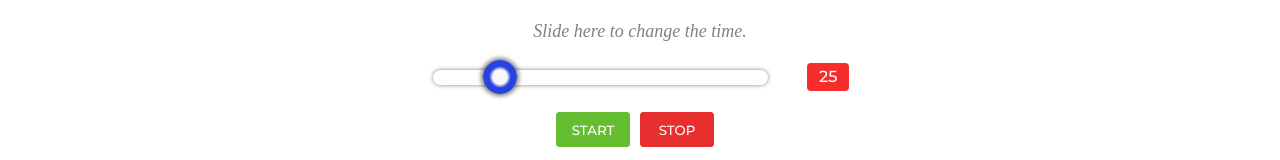
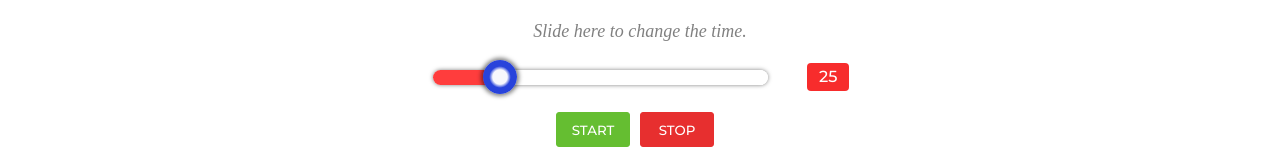
Before and after one commit to JohnBorges52/Pomodoro-Front, a React (Create React App) app: page / in a window 1280 px wide. Shown: the part 468-628 px from the top of the page. Built offline with nearby package versions, Linux system fonts and the light colour scheme.

Commit message:
fix a problem with a msg

```diff
--- a/src/components/Slide.jsx
+++ b/src/components/Slide.jsx
@@ -16,7 +16,7 @@ export const Slide = (props) => {
     <div className="selector-bar">
 
       <Slider
-      value={props.minute}
+      value={props.value}
       type="range"
        />
 
```
